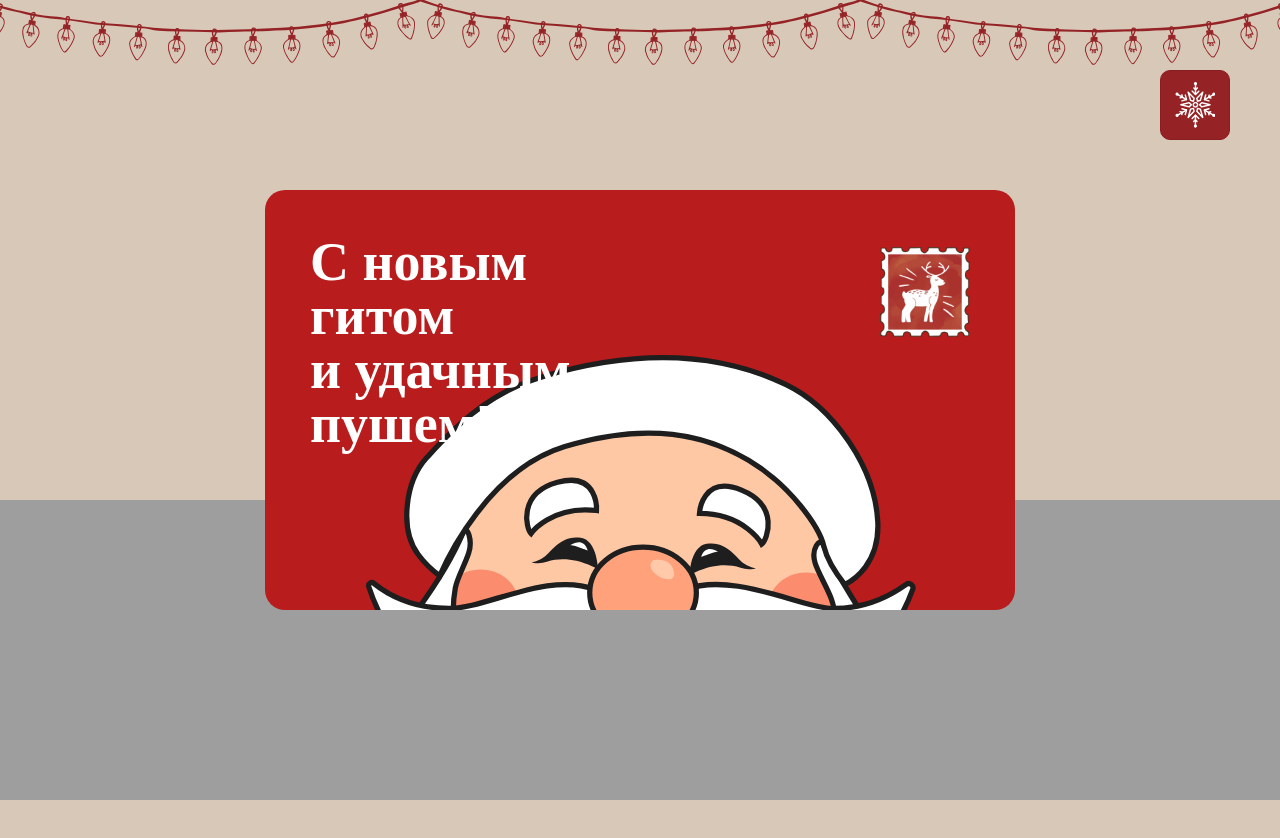
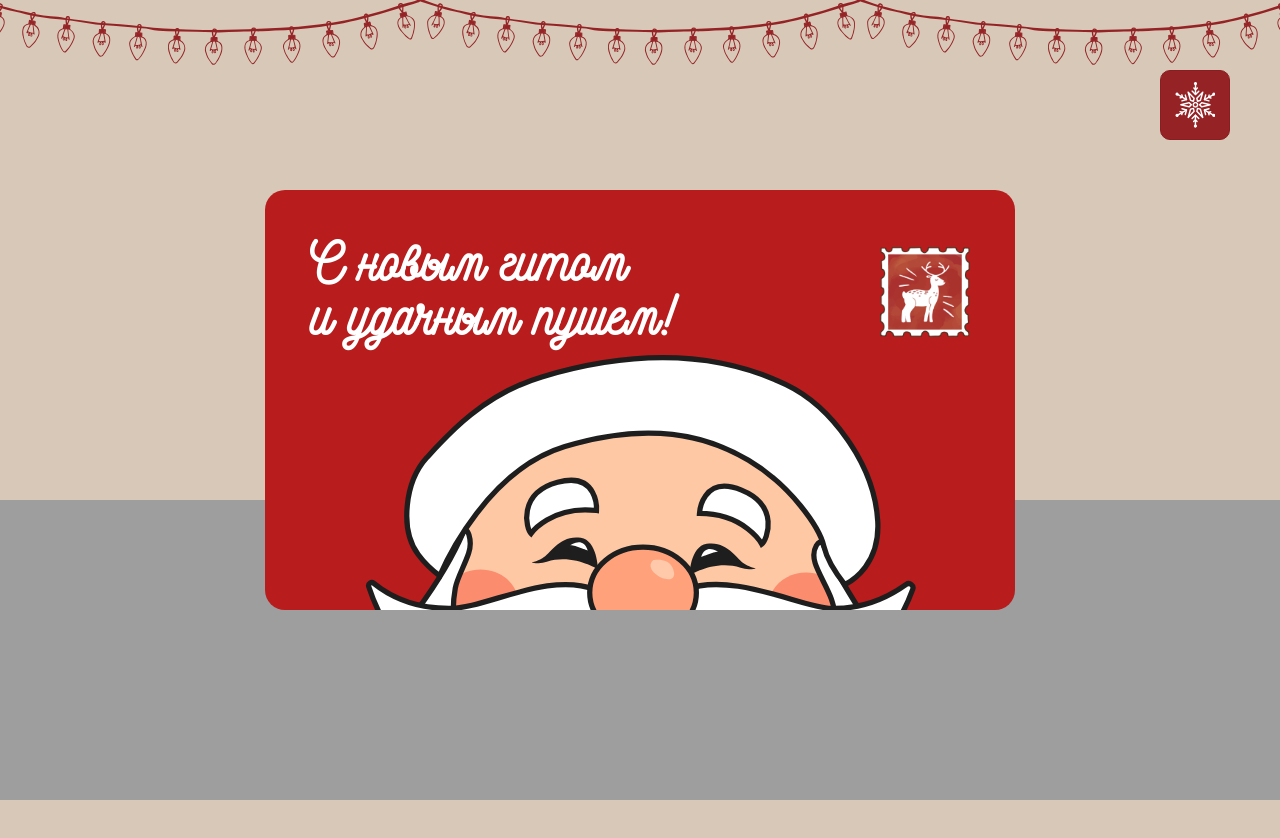
Before and after one commit to VMMcode/happy-new-year, a plain HTML site: page index.html in a window 1280 px wide. Shown: the top 838 px of the page. Drawn offline with Linux system fonts and the light colour scheme; the site is published under a folder, as on GitHub Pages, so addresses that start at the root find nothing.

Commit message:
Change font URLs to relative paths
Updated font URLs to use relative paths.

```diff
--- a/css/stylesheet.css
+++ b/css/stylesheet.css
@@ -1,8 +1,8 @@
 @font-face {
   font-family: 'Nunito';
   src: local('Nunito ExtraLight Italic'), local('Nunito-ExtraLightItalic'),
-      url('/fonts/Nunito-ExtraLightItalic.woff2') format('woff2'),
-      url('/fonts/Nunito-ExtraLightItalic.woff') format('woff');
+      url('../fonts/Nunito-ExtraLightItalic.woff2') format('woff2'),
+      url('../fonts/Nunito-ExtraLightItalic.woff') format('woff');
   font-weight: 200;
   font-style: italic;
   font-display: swap;
@@ -11,8 +11,8 @@
 @font-face {
   font-family: 'Nunito';
   src: local('Nunito ExtraLight'), local('Nunito-ExtraLight'),
-      url('/fonts/Nunito-ExtraLight.woff2') format('woff2'),
-      url('/fonts/Nunito-ExtraLight.woff') format('woff');
+      url('../fonts/Nunito-ExtraLight.woff2') format('woff2'),
+      url('../fonts/Nunito-ExtraLight.woff') format('woff');
   font-weight: 200;
   font-style: normal;
   font-display: swap;
@@ -20,9 +20,10 @@
 @font-face {
   font-family: 'Nickainley';
   src: local('Nickainley Normal'), local('Nickainley-Normal'),
-      url('/fonts/Nickainley-Normal.woff2') format('woff2'),
-      url('/fonts/Nickainley-Normal.woff') format('woff');
+      url('../fonts/Nickainley-Normal.woff2') format('woff2'),
+      url('../fonts/Nickainley-Normal.woff') format('woff');
   font-weight: normal;
   font-style: normal;
   font-display: swap;
+
 }
```
